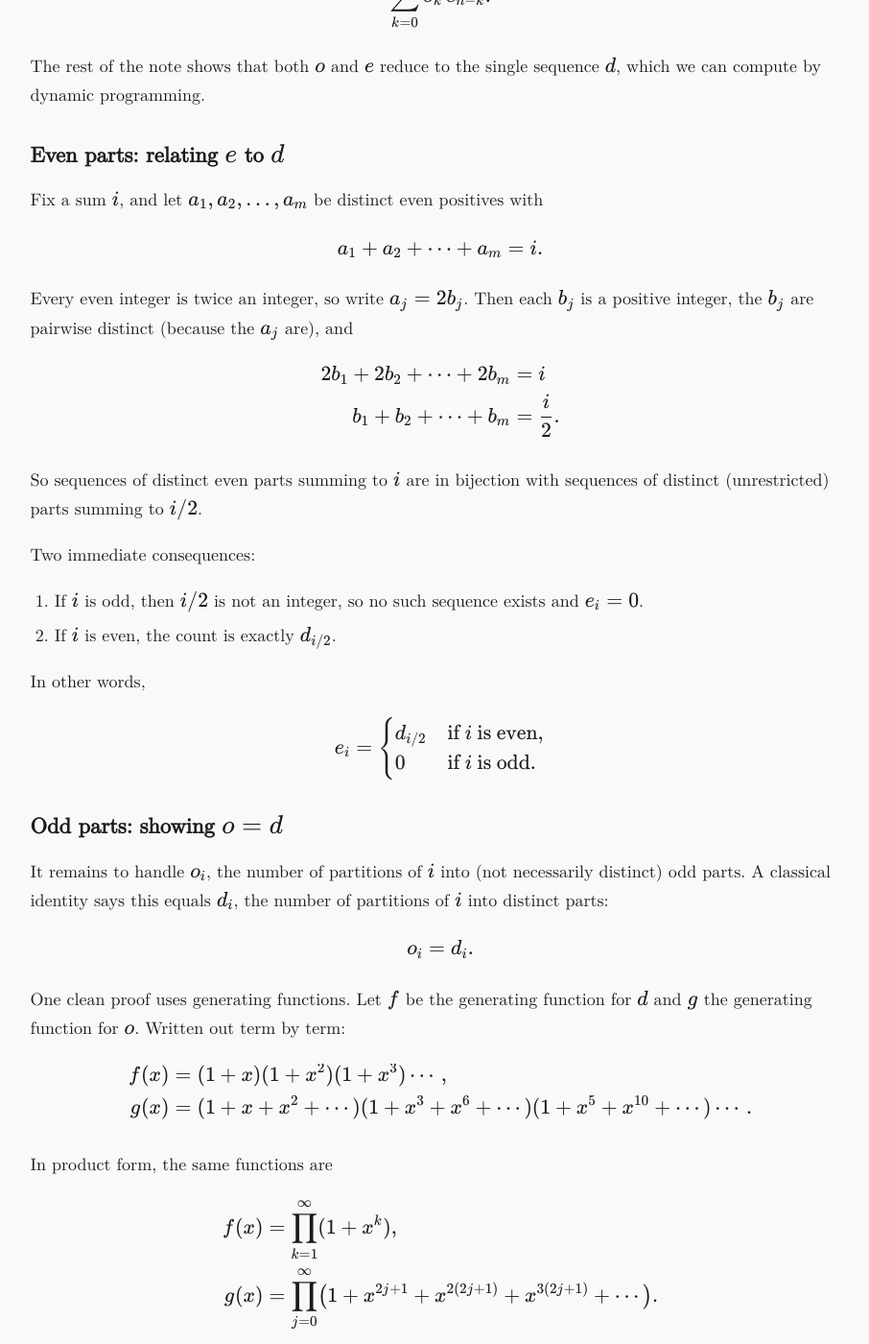
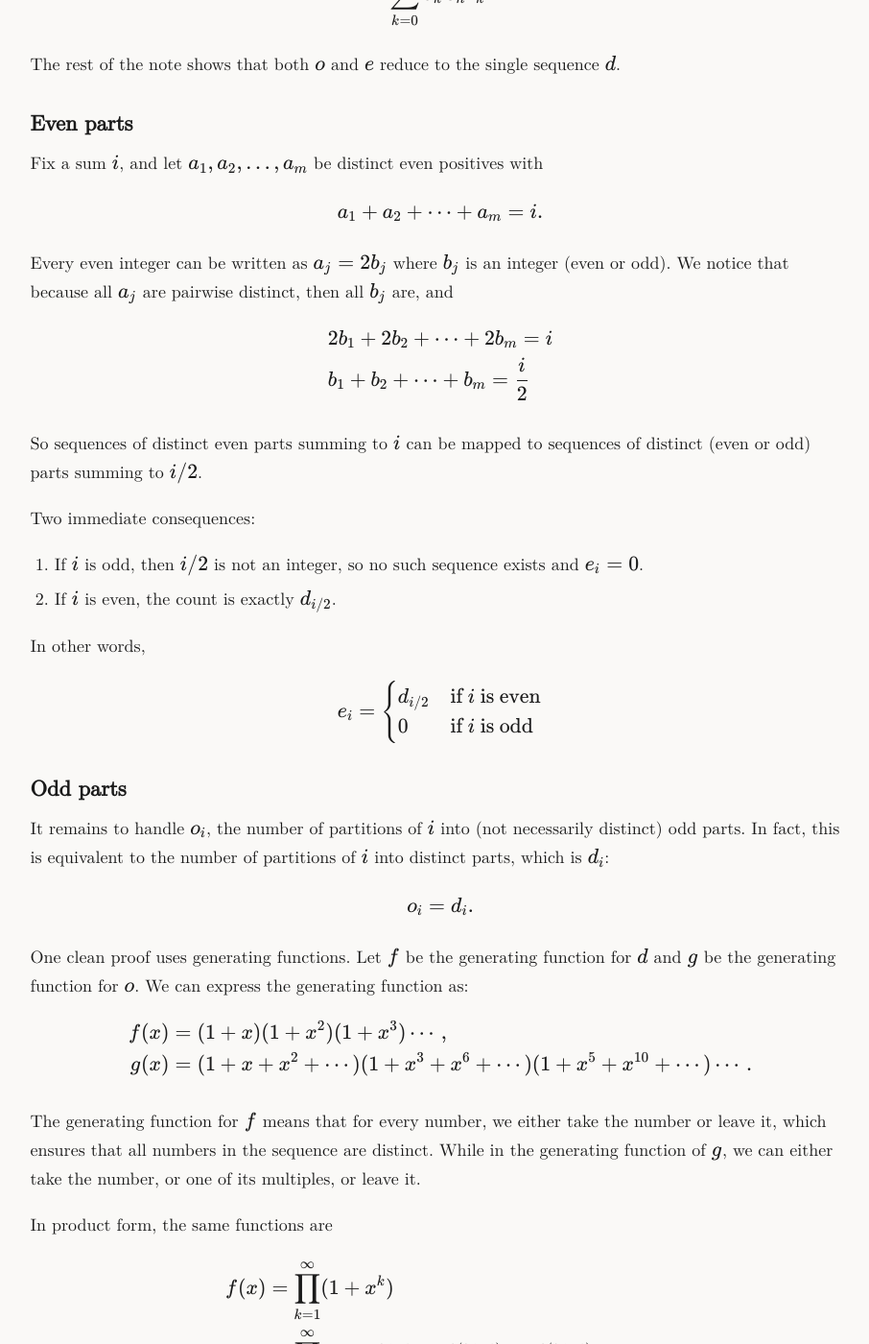
Before and after one commit to abdsaber000/blog, a Jekyll site: the page built from _posts/2026-10-26-acpc-2025-problem-H-tutorial.md, in a window 1280 px wide and 1400 px high, scrolled down 2483 px. Shown: the whole window at 96% size, without its empty margins (181-1087 px from the left). Built offline with Jekyll 4.4.1, drawn with Linux system fonts in a browser that asks for light colours; some of the changed text lies outside the part shown.

Commit message:
enhance the acpc-2025 blog

```diff
--- a/_posts/2026-10-26-acpc-2025-problem-H-tutorial.md
+++ b/_posts/2026-10-26-acpc-2025-problem-H-tutorial.md
@@ -8,7 +8,7 @@ excerpt: "We discuss the solution to integer partitioning problem."
 In this blog, we discuss the solution to ACPC 2025 problem H. This problem had one of the fewest solves in the contest (only one team got it right). At first glance it might look like a convolution problem, but it has a simple dynamic programming solution. Here we work through one of several possible approaches.
 
 ![ACPC 2025 standings]({{ '/assets/images/acpc-2025/acpc-2025-standings.png' | relative_url }})
-<p class="figure-caption">Figure: ACPC 2025 standings — problem H was solved by only one team.</p>
+<p class="figure-caption">Figure: ACPC 2025 standings (problem H was solved by only one team).</p>
 
 ## The problem
 
@@ -16,8 +16,8 @@ Given an integer $n$, count the number of sequences $a$ of length $m$ with $1 \l
 
 $$
 \begin{aligned}
-a_1 &\leq a_2 \leq \cdots \leq a_m, \\
-a_1 + a_2 + \cdots + a_m &= n,
+&a_1 \leq a_2 \leq \cdots \leq a_m \\
+&a_1 + a_2 + \cdots + a_m = n
 \end{aligned}
 $$
 
@@ -31,7 +31,7 @@ $$
 
 The sequence $[2,2]$ is invalid: $2$ is even and appears twice.
 
-Because the sequence is required to be non-decreasing, each valid sequence is uniquely determined by the multiset of its parts. So we are counting integer partitions of $n$ in which every even part appears at most once.
+Because the sequence is required to be non-decreasing, each valid sequence is uniquely determined by how many times we used each element. Two sequences are different if we used an element different number of times in one sequence than the other.
 
 ## Splitting into odd and even parts
 
@@ -52,9 +52,9 @@ $$
 \sum_{k=0}^{n} o_k \, e_{n-k}.
 $$
 
-The rest of the note shows that both $o$ and $e$ reduce to the single sequence $d$, which we can compute by dynamic programming.
+The rest of the note shows that both $o$ and $e$ reduce to the single sequence $d$.
 
-## Even parts: relating $e$ to $d$
+## Even parts
 
 Fix a sum $i$, and let $a_1, a_2, \ldots, a_m$ be distinct even positives with
 
@@ -62,16 +62,16 @@ $$
 a_1 + a_2 + \cdots + a_m = i.
 $$
 
-Every even integer is twice an integer, so write $a_j = 2b_j$. Then each $b_j$ is a positive integer, the $b_j$ are pairwise distinct (because the $a_j$ are), and
+Every even integer can be written as $a_j = 2b_j$ where $b_j$ is an integer (even or odd). We notice that because all $a_j$ are pairwise distinct, then all $b_j$ are, and
 
 $$
 \begin{aligned}
-2b_1 + 2b_2 + \cdots + 2b_m &= i \\
-b_1 + b_2 + \cdots + b_m &= \frac{i}{2}.
+&2b_1 + 2b_2 + \cdots + 2b_m = i \\
+&b_1 + b_2 + \cdots + b_m = \frac{i}{2}
 \end{aligned}
 $$
 
-So sequences of distinct even parts summing to $i$ are in bijection with sequences of distinct (unrestricted) parts summing to $i/2$.
+So sequences of distinct even parts summing to $i$ can be mapped to sequences of distinct (even or odd) parts summing to $i/2$.
 
 Two immediate consequences:
 
@@ -83,20 +83,20 @@ In other words,
 $$
 e_i =
 \begin{cases}
-d_{i/2} & \text{if } i \text{ is even}, \\
-0 & \text{if } i \text{ is odd}.
+d_{i/2} & \text{if } i \text{ is even} \\
+0 & \text{if } i \text{ is odd}
 \end{cases}
 $$
 
-## Odd parts: showing $o = d$
+## Odd parts
 
-It remains to handle $o_i$, the number of partitions of $i$ into (not necessarily distinct) odd parts. A classical identity says this equals $d_i$, the number of partitions of $i$ into distinct parts:
+It remains to handle $o_i$, the number of partitions of $i$ into (not necessarily distinct) odd parts. In fact, this is equivalent to the number of partitions of $i$ into distinct parts, which is $d_i$:
 
 $$
 o_i = d_i.
 $$
 
-One clean proof uses generating functions. Let $f$ be the generating function for $d$ and $g$ the generating function for $o$. Written out term by term:
+One clean proof uses generating functions. Let $f$ be the generating function for $d$ and $g$ be the generating function for $o$. We can express the generating function as:
 
 $$
 \begin{aligned}
@@ -105,12 +105,14 @@ g(x) &= (1+x+x^2+\cdots)(1+x^3+x^6+\cdots)(1+x^5+x^{10}+\cdots)\cdots.
 \end{aligned}
 $$
 
+The generating function for $f$ means that for every number, we either take the number or leave it, which ensures that all numbers in the sequence are distinct. While in the generating function of $g$, we can either take the number, or one of its multiples, or leave it.
+
 In product form, the same functions are
 
 $$
 \begin{aligned}
-f(x) &= \prod_{k=1}^{\infty} (1 + x^k), \\
-g(x) &= \prod_{j=0}^{\infty} \bigl(1 + x^{2j+1} + x^{2(2j+1)} + x^{3(2j+1)} + \cdots\bigr).
+f(x) &= \prod_{k=1}^{\infty} (1 + x^k) \\
+g(x) &= \prod_{j=0}^{\infty} \bigl(1 + x^{2j+1} + x^{2(2j+1)} + x^{3(2j+1)} + \cdots\bigr)
 \end{aligned}
 $$
 
@@ -118,19 +120,19 @@ The factor for each odd part $2j+1$ in $g$ is a geometric series: we may use tha
 
 $$
 \frac{1}{1 - y} = 1 + y + y^2 + y^3 + \cdots,
-\qquad \lvert y \rvert < 1.
+\qquad \lvert y \rvert < 1
 $$
 
 Substituting $y = x^{2j+1}$ gives
 
 $$
-1 + x^{2j+1} + x^{2(2j+1)} + \cdots = \frac{1}{1 - x^{2j+1}}.
+1 + x^{2j+1} + x^{2(2j+1)} + \cdots = \frac{1}{1 - x^{2j+1}}
 $$
 
 Hence
 
 $$
-g(x) = \prod_{j=0}^{\infty} \frac{1}{1 - x^{2j+1}} = \frac{1}{1-x} \cdot \frac{1}{1-x^3} \cdot \frac{1}{1-x^5} \cdots.
+g(x) = \prod_{j=0}^{\infty} \frac{1}{1 - x^{2j+1}} = \frac{1}{1-x} \cdot \frac{1}{1-x^3} \cdot \frac{1}{1-x^5} \cdots
 $$
 
 
@@ -153,18 +155,18 @@ $$
 
 Look at the numerator and the denominator separately:
 
-- The numerator is $\prod_{k=1}^{\infty} (1 - x^{2k})$, so the exponents that appear are exactly the even positives $2,4,6,\ldots$.
-- The denominator is $\prod_{k=1}^{\infty} (1 - x^k)$, so the exponents that appear are all positives $1,2,3,\ldots$.
+- The numerator is $\prod_{k=1}^{\infty} (1 - x^{2k})$, so the exponents that appear are exactly the even positives $2,4,6,\ldots$
+- The denominator is $\prod_{k=1}^{\infty} (1 - x^k)$, so the exponents that appear are all positives $1,2,3,\ldots$
 
-Every even-exponent factor in the denominator cancels with the matching factor in the numerator. What remains in the denominator are the odd exponents only:
+Every term in the denominator with even exponent cancels the matching term in the numerator. What remains in the denominator are the terms with odd exponent only:
 
 $$
 f(x) = \frac{1}{1-x} \cdot \frac{1}{1-x^3} \cdot \frac{1}{1-x^5} \cdots = g(x).
 $$
 
-Since the generating functions agree, their coefficients agree: $o_i = d_i$ for every $i$.
+Since the generating functions are equal, their coefficients are equal: $o_i = d_i$ for every $i$.
 
-## Putting it together
+## Combining the results
 
 We now have $o_k = d_k$ and $e_{n-k}$ expressed in terms of $d$ as well, so the answer depends only on the sequence $d$:
 
@@ -174,41 +176,41 @@ $$
 \qquad
 e_j =
 \begin{cases}
-d_{j/2} & j \text{ even}, \\
-0 & j \text{ odd}.
+d_{j/2} & j \text{ even} \\
+0 & j \text{ odd}
 \end{cases}
 $$
 
 It remains to compute $d_0, d_1, \ldots, d_n$ (the number of partitions of each integer into distinct parts) and then evaluate the sum above.
 
-## A bound for the DP
+## A bound for the sequence length
 
-Before writing the recurrence, note that a partition into distinct positive parts cannot be too long. The shortest $k$ distinct positives are $1,2,\ldots,k$, and their sum is the triangular number
+Note that a partition into distinct positive parts cannot be too long. The shortest $k$ distinct positives are $1,2,\ldots,k$, and their sum is the triangular number
 
 $$
 1 + 2 + \cdots + k = \frac{k(k+1)}{2}.
 $$
 
-If this already exceeds $n$, no distinct-part partition of length $k$ can sum to $n$. Solving $\frac{k(k+1)}{2} \le n$ gives the quadratic
+Since this summation cannot exceed $n$, solving $\frac{k(k+1)}{2} \le n$ gives the quadratic
 
 $$
 \begin{aligned}
-k^2 + k - 2n &\le 0, \\
-k &\le \frac{-1 + \sqrt{1 + 8n}}{2}.
+k^2 + k - 2n \le 0
+\quad \Rightarrow \quad k \le \frac{-1 + \sqrt{1 + 8n}}{2}
 \end{aligned}
 $$
 
-For large $n$ the positive root is about $\sqrt{2n}$, so the maximum number of parts we ever need is $O(\sqrt{n})$.
+For large $n$, the max value of $k$  $\approx$ $\sqrt{2n}$, so the maximum number of parts we ever need is $O(\sqrt{n})$.
 
 ## Defining the DP state
 
-Let $\mathrm{dp}[k][s]$ be the number of sequences of $k$ distinct positive integers that sum to $s$. Equivalently, the number of partitions of $s$ into exactly $k$ distinct parts. Then
+Let $\mathrm{dp}[k][s]$ be the number of sequences of $k$ distinct positive integers that sum to $s$. Then
 
 $$
 d_s = \sum_{k} \mathrm{dp}[k][s],
 $$
 
-where the sum runs over all feasible lengths $k$ (at most $O(\sqrt{s})$, by the bound above).
+where the sum runs over all possible lengths $k$ (at most $O(\sqrt{s})$, by the bound above).
 
 To get a recurrence, take such a sequence $a_1 < a_2 < \cdots < a_k$ with
 
@@ -227,13 +229,13 @@ The new terms are still strictly increasing, hence still distinct. What happens
 - If $a_1 \ge 2$, then every $a_i - 1$ is still a positive integer. We obtain a sequence of length $k$ summing to $s - k$, so there are $\mathrm{dp}[k][s - k]$ such sequences.
 - If $a_1 = 1$, then $a_1 - 1 = 0$, which we drop. What remains is a sequence of length $k - 1$ of distinct positive integers summing to $s - k$, so there are $\mathrm{dp}[k - 1][s - k]$ such sequences.
 
-These cases are disjoint and cover every possibility, therefore
+Since there's no overlapping between the 2 cases, we can simply sum the results. Therefore
 
 $$
 \mathrm{dp}[k][s] = \mathrm{dp}[k][s - k] + \mathrm{dp}[k - 1][s - k].
 $$
 
-Base cases: $\mathrm{dp}[0][0] = 1$ (one empty sequence), $\mathrm{dp}[0][s] = 0$ for $s > 0$, and $\mathrm{dp}[k][s] = 0$ whenever $k < 0$ or $s < 0$.
+The base case for this recurrence is $\mathrm{dp}[0][0] = 1$ since there's only $1$ way to build an empty sequence.
 
 One more observation: the recurrence for length $k$ only reads values from the current row $k$ and the previous row $k-1$. So we only need to store two arrays of length $n+1$, which reduces the memory from $O(n\sqrt{n})$ to $O(n)$ while keeping the same $O(n\sqrt{n})$ time.
 
```
